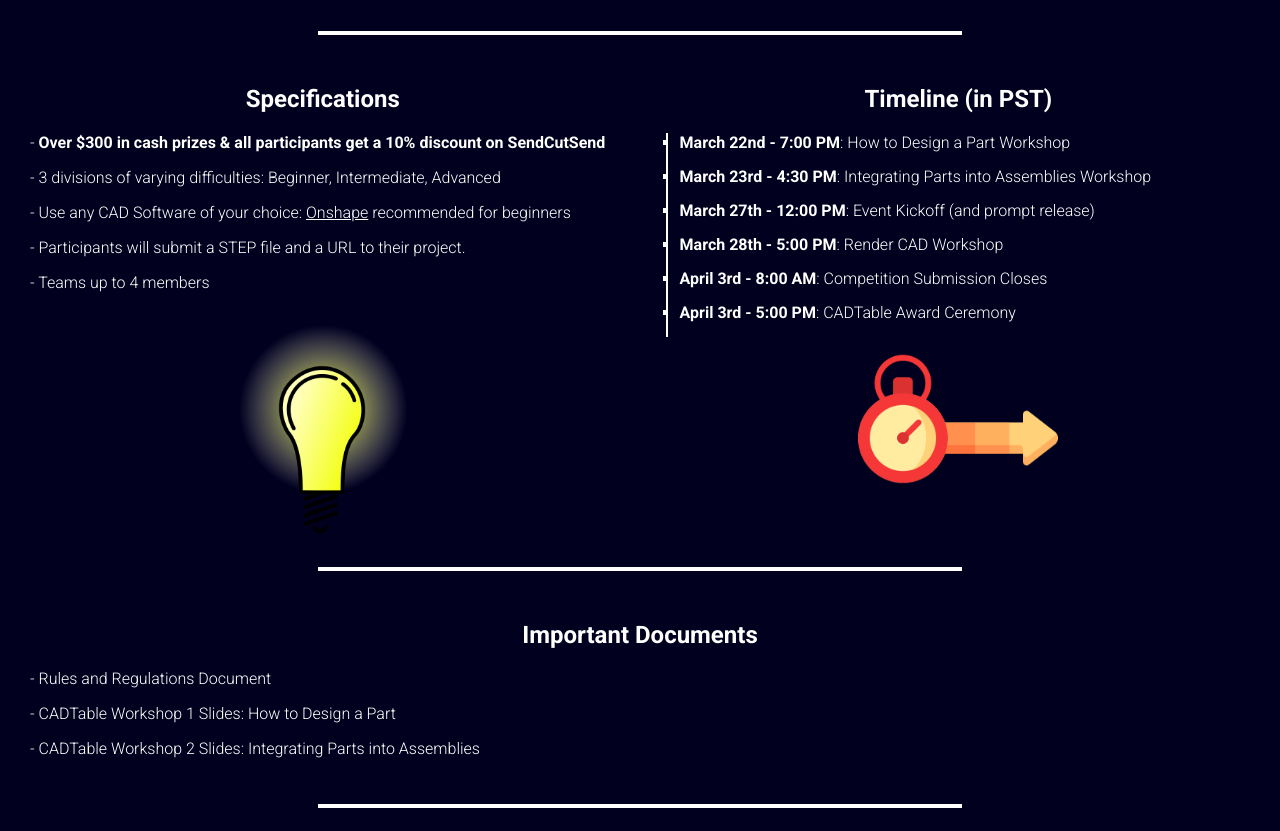
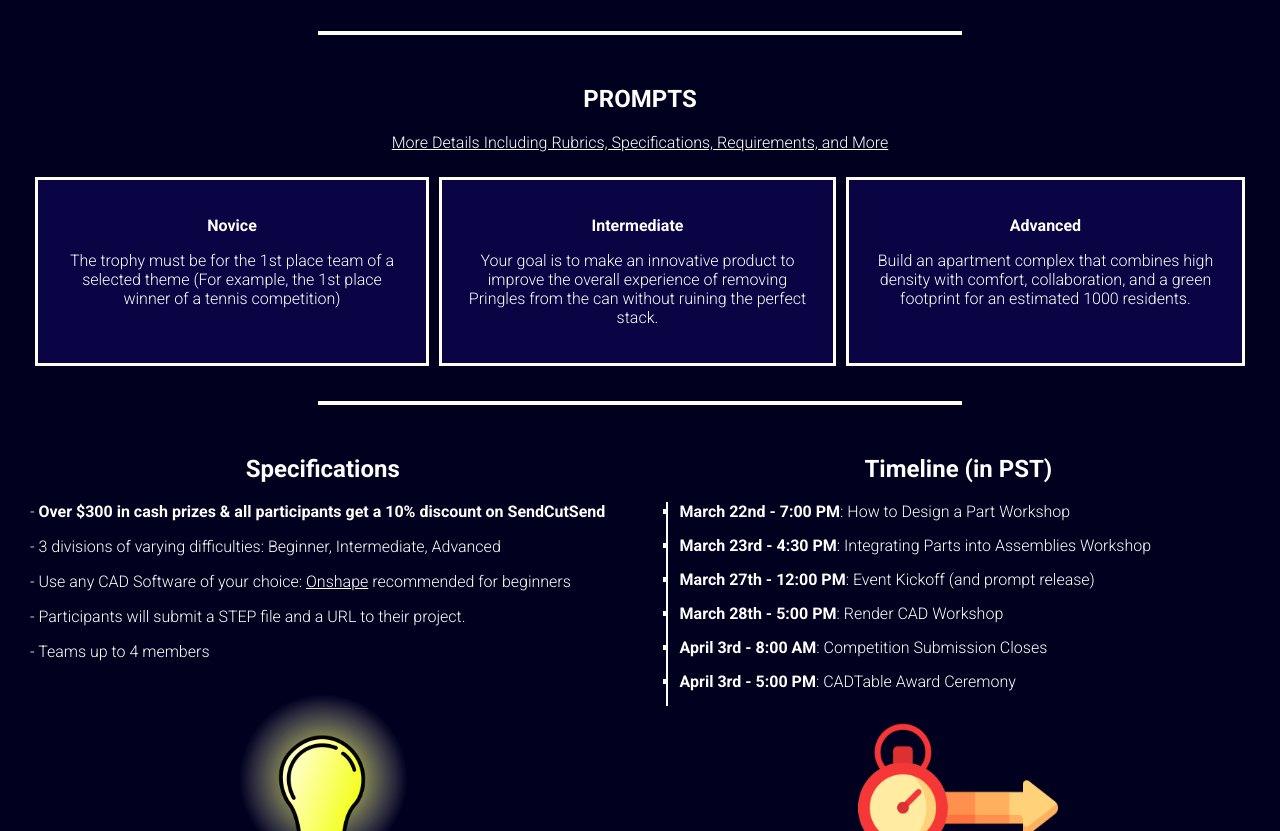
Before and after one commit to HiiDeff/cadtable.github.io, a plain HTML site: page index.html in a window 1280 px wide. Shown: the part 1190-2021 px from the top of the page. Drawn offline with Linux system fonts and the light colour scheme.

Commit message:
added prompts to website

```diff
--- a/index.html
+++ b/index.html
@@ -43,6 +43,28 @@
       <p>CADTable is a global online computer-aided design (CAD) competition for all students over the age of 13 around the world. Students from all CAD experience levels ranging from novices to advanced CAD designers can find categories that can challenge them to think critically.</p>
       <p>Contact: <a href="mailto:contact@everstem.org"><u>contact@everstem.org</u></a></p>
       <img src="assets/squarelogo.jpg" width="200px" />
+    </div>
+
+    <div class="flex" style="width: 100%;"><div class="line" style="width: 50% !important;"></div></div>
+
+    <div class="section type2 prompts">
+      <h2>PROMPTS</h2>
+      <div class="flex"><a href="https://docs.google.com/document/d/1XhxTZnfQ7cL2N7FQwRKhYvc-6GluE7VTgV80cBU30Cs/edit?usp=sharing" style="text-decoration: underline; margin-bottom: 20px;">More Details Including Rubrics, Specifications, Requirements, and More</a></div>
+
+      <div class="minigrid">
+        <div class="card">
+          <p><b>Novice</b></p>
+          <p>The trophy must be for the 1st place team of a selected theme (For example, the 1st place winner of a tennis competition)</p>
+        </div>
+        <div class="card">
+          <p><b>Intermediate</b></p>
+          <p>Your goal is to make an innovative product to improve the overall experience of removing Pringles from the can without ruining the perfect stack.</p>
+        </div>
+        <div class="card">
+          <p><b>Advanced</b></p>
+          <p>Build an apartment complex that combines high density with comfort, collaboration, and a green footprint for an estimated 1000 residents.</p>
+        </div>
+      </div>
     </div>
 
     <div class="flex" style="width: 100%;"><div class="line" style="width: 50% !important;"></div></div>
```
